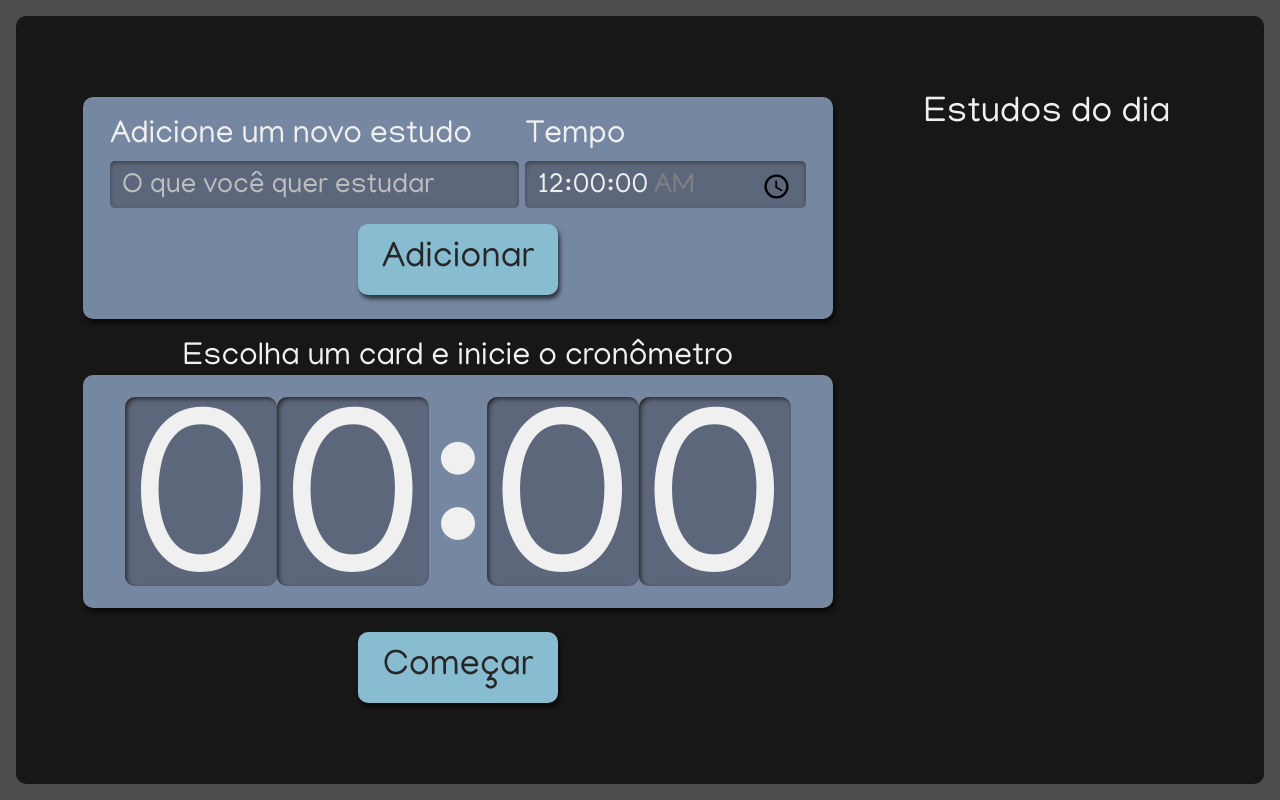
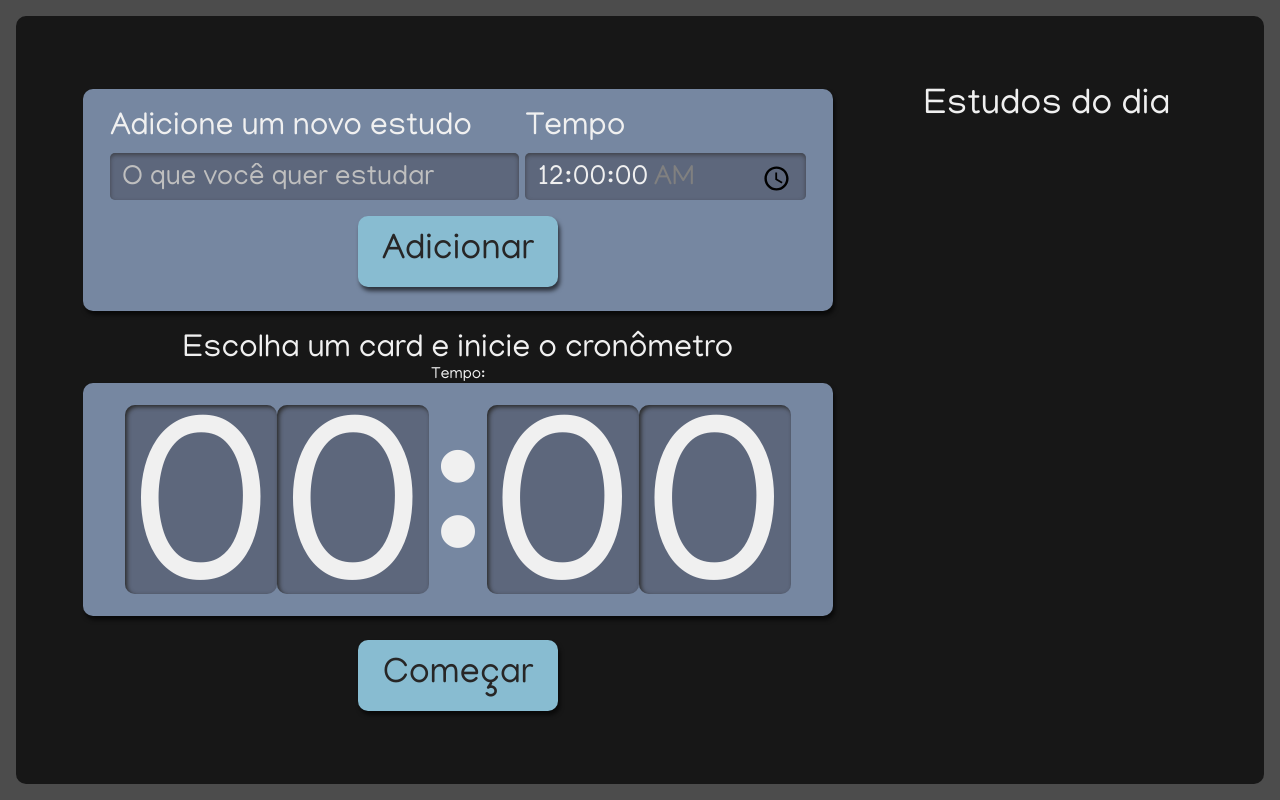
Before and after one commit to brunorochadelima/alura-studies, a React (Create React App) app: page / in a window 1280 px wide. Built offline with nearby package versions, Linux system fonts and the light colour scheme.

Commit message:
Começando o cronômetro

```diff
--- a/src/common/utils/date.ts
+++ b/src/common/utils/time.ts
@@ -2,4 +2,4 @@
 const[horas = "0", minutos = "0", segundos = "0"] = tempo.split(":")
 const horasEmSegundos = Number(horas) * 3600
 const minutosEmSegundos = Number(minutos) * 60
-return horasEmSegundos + minutosEmSegundos + segundos}
+return horasEmSegundos + minutosEmSegundos + Number(segundos)}
--- a/src/components/cronometro/index.tsx
+++ b/src/components/cronometro/index.tsx
@@ -1,16 +1,26 @@
+import { useState } from "react";
+import { tempoParaSegundos } from "../../common/utils/time";
+import { ITarefa } from "../../types/tarefa";
 import Botao from "../botão";
 import style from "./Cronometro.module.scss";
 import Relogio from "./relogio";
+interface Props {
+  selecionado: ITarefa | undefined;
+}
 
-export default function Cronometro() {
+export default function Cronometro({ selecionado }: Props) {
+  const [tempo, setTempo] = useState<number>();
+  if (selecionado?.tempo) {
+    setTempo(tempoParaSegundos(selecionado.tempo));
+  }
+
   return (
     <div className={style.cronometro}>
       <p className={style.titulo}>Escolha um card e inicie o cronômetro</p>
-
+      Tempo: {tempo}
       <div className={style.relogioWrapper}>
         <Relogio />
       </div>
-
       <Botao>Começar</Botao>
     </div>
   );
--- a/src/components/pages/App.tsx
+++ b/src/components/pages/App.tsx
@@ -5,7 +5,7 @@
 import style from "../pages/App.module.scss";
 import "../pages/reset.scss";
 import { ITarefa } from "../../types/tarefa";
-import {tempoParaSegundos} from "../../common/utils/date";
+import {tempoParaSegundos} from "../../common/utils/time";
 
 function App() {
   const [tarefas, setTarefas] = useState<ITarefa[] | []>([]);
@@ -27,7 +27,7 @@
       <Lista tarefas={tarefas}
        selecionaTarefa={selecionaTarefa}
       />
-      <Cronometro />
+      <Cronometro selecionado={selecionado}/>
     </div>
   );
 }
```
